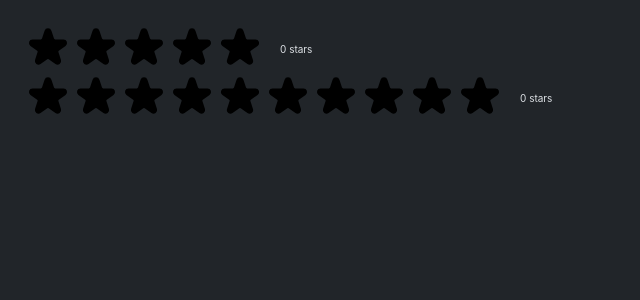
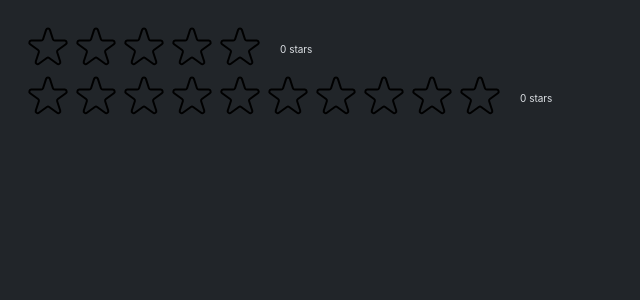
Before and after one commit to bgsdewo/Belajar-Lebih-Dalam-Tentang-Component-dan-Jenisnya, a React (Create React App) app in the folder popmoviee/: page / in a window 1280 px wide. Shown: the top 300 px of the page, without its empty margins (0-640 px from the left). Built offline with nearby package versions, Linux system fonts and the light colour scheme.

Commit message:
Menampilkan Jumlah Bintang Yg Terisi Sesuai Dengan Nilai Rating

```diff
--- a/popmoviee/src/StarRating.js
+++ b/popmoviee/src/StarRating.js
@@ -31,16 +31,21 @@
     <div style={containerStyle}>
       <div style={ContainerStarStyle}>
         {Array.from({ length: max }, (_, i) => (
-          <Star key={i} onRate={() => handleRating(i + 1)} />
+          <Star
+            key={i}
+            onRate={() => handleRating(i + 1)}
+            full={rating >= i + 1}
+          />
         ))}
       </div>
       <p style={textStyle}>{rating} stars</p>
     </div>
   );
 }
-function Star({ onRate }) {
+function Star({ onRate, full }) {
   return (
     <span role="button" style={starStyle} onClick={onRate}>
+      {full ? (
         <svg
           xmlns="http://www.w3.org/2000/svg"
           viewBox="0 0 20 20"
@@ -49,6 +54,21 @@
         >
           <path d="M9.049 2.927c.3-.921 1.603-.921 1.902 0l1.07 3.292a1 1 0 00.95.69h3.462c.969 0 1.371 1.24.588 1.81l-2.8 2.034a1 1 0 00-.364 1.118l1.07 3.292c.3.921-.755 1.688-1.54 1.118l-2.8-2.034a1 1 0 00-1.175 0l-2.8 2.034c-.784.57-1.838-.197-1.539-1.118l1.07-3.292a1 1 0 00-.364-1.118L2.98 8.72c-.783-.57-.38-1.81.588-1.81h3.461a1 1 0 00.951-.69l1.07-3.292z" />
         </svg>
+      ) : (
+        <svg
+          xmlns="http://www.w3.org/2000/svg"
+          fill="none"
+          viewBox="0 0 24 24"
+          stroke="#000"
+        >
+          <path
+            strokeLinecap="round"
+            strokeLinejoin="round"
+            strokeWidth="{2}"
+            d="M11.049 2.927c.3-.921 1.603-.921 1.902 0l1.519 4.674a1 1 0 00.95.69h4.915c.969 0 1.371 1.24.588 1.81l-3.976 2.888a1 1 0 00-.363 1.118l1.518 4.674c.3.922-.755 1.688-1.538 1.118l-3.976-2.888a1 1 0 00-1.176 0l-3.976 2.888c-.783.57-1.838-.197-1.538-1.118l1.518-4.674a1 1 0 00-.363-1.118l-3.976-2.888c-.784-.57-.38-1.81.588-1.81h4.914a1 1 0 00.951-.69l1.519-4.674z"
+          />
+        </svg>
+      )}
     </span>
   );
 }
```
Lines whose indentation alone changed are shown as unchanged.
